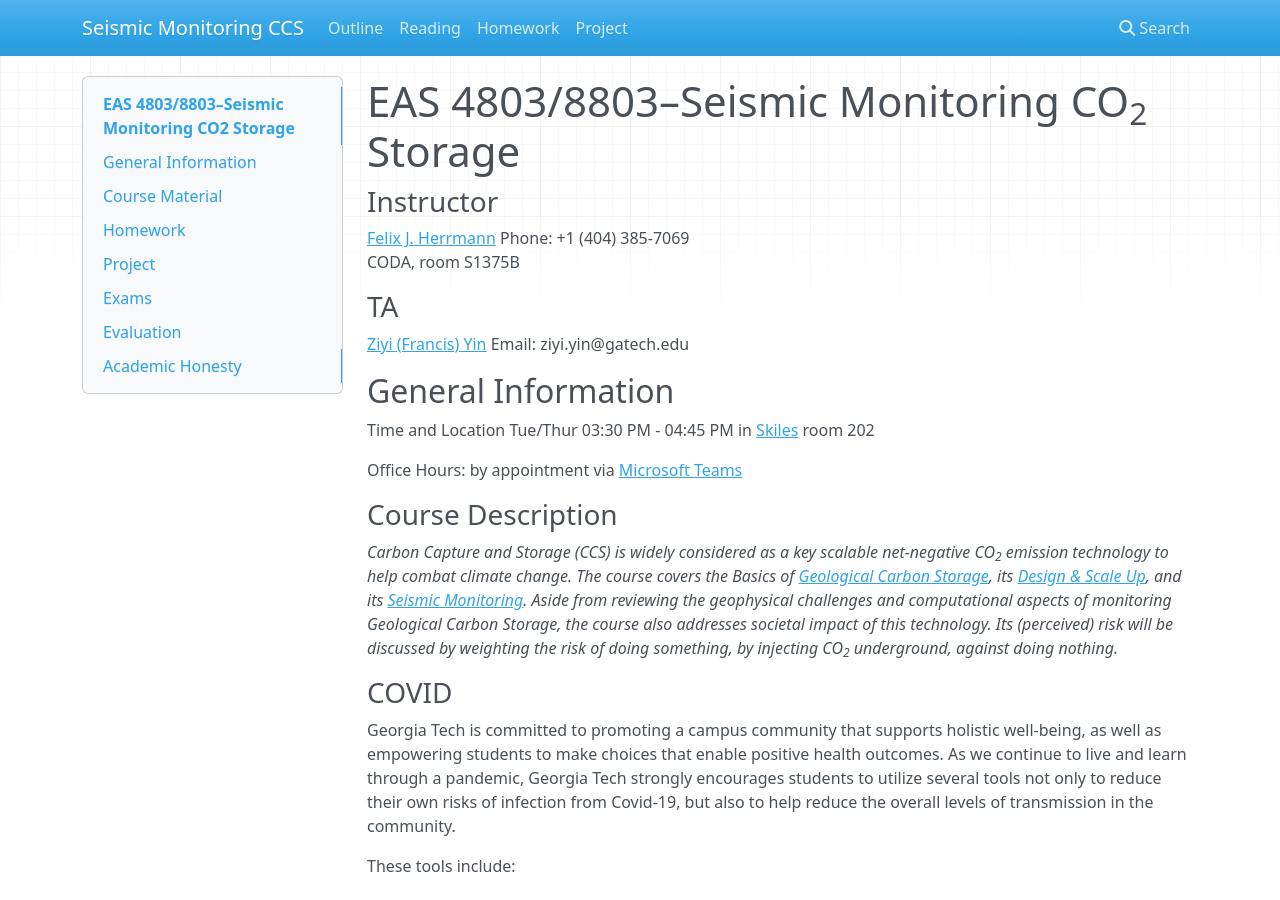
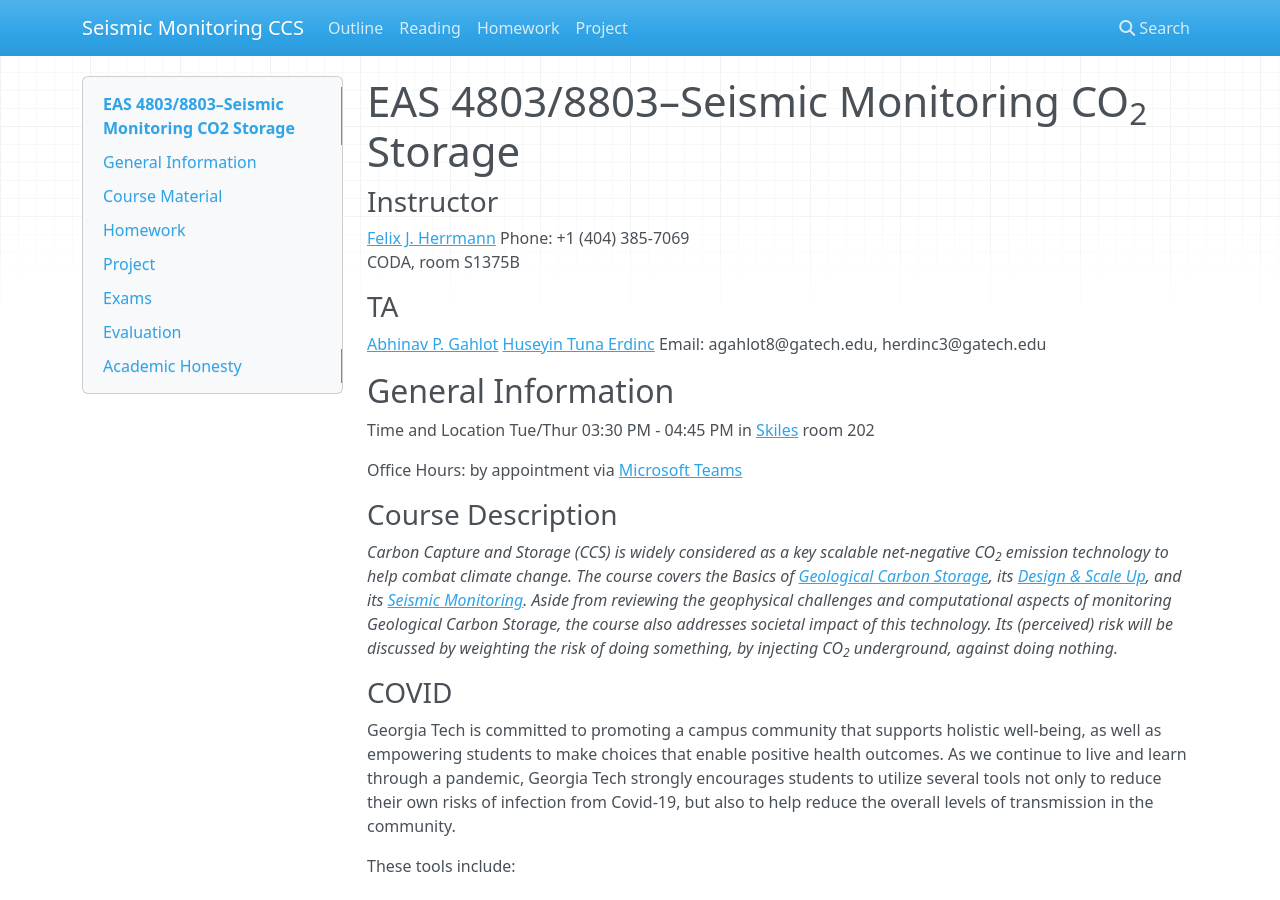
Before and after one commit to flexie/eas-4803-8803-ccs, an MkDocs documentation site: the page built from docs/index.md, in a window 1280 px wide and 900 px high. Built offline with MkDocs 1.6.1, drawn with Linux system fonts in a browser that asks for light colours; nearby versions of some CDN libraries.

Commit message:
updated TAs

```diff
--- a/docs/index.md
+++ b/docs/index.md
@@ -8,8 +8,9 @@ CODA, room S1375B
 
 ### TA
 
-[Ziyi (Francis) Yin](mailto:ziyi.yin@gatech.edu)
-Email: ziyi.yin@gatech.edu
+[Abhinav P. Gahlot](mailto:agahlot8@gatech.edu)
+[Huseyin Tuna Erdinc](mailto:herdinc3@gatech.edu)
+Email: agahlot8@gatech.edu, herdinc3@gatech.edu
 
 ## General Information
 
```
